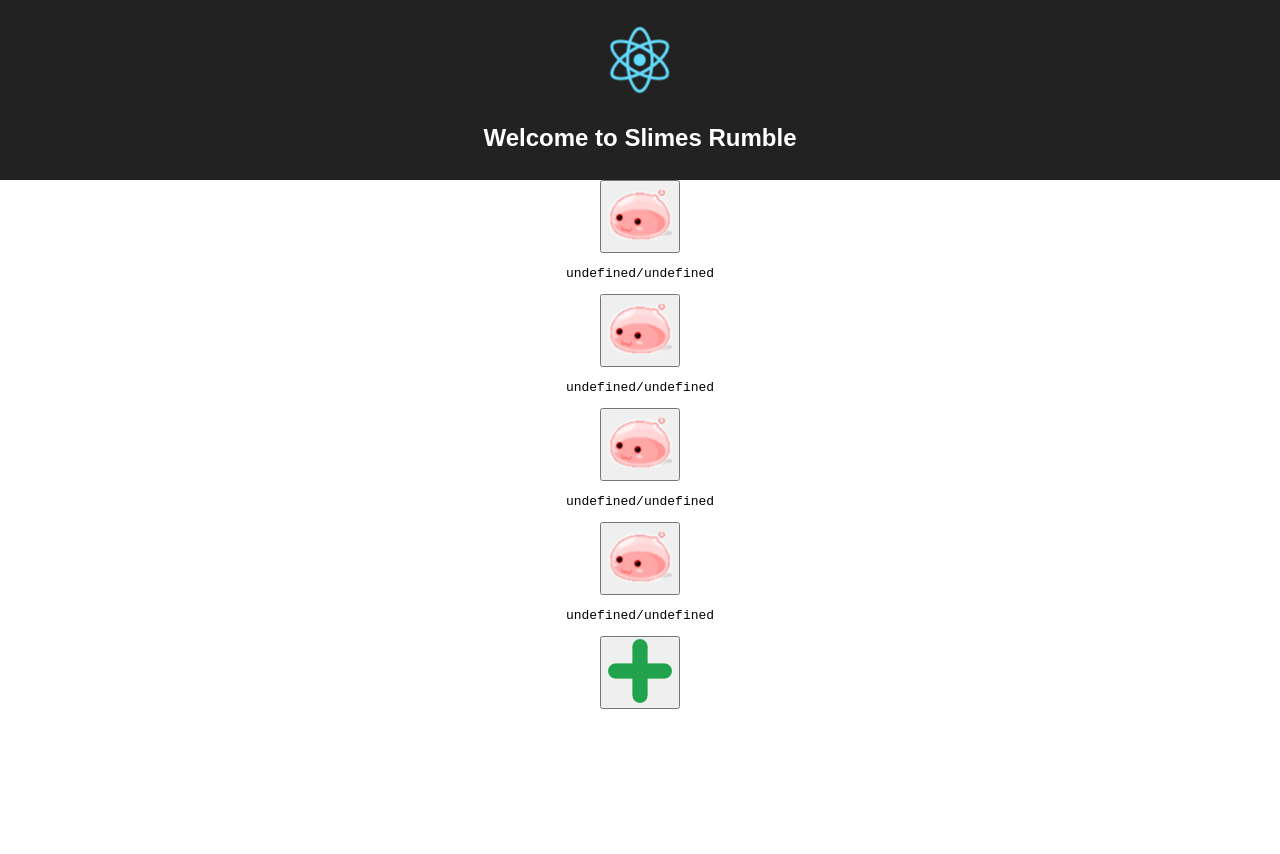
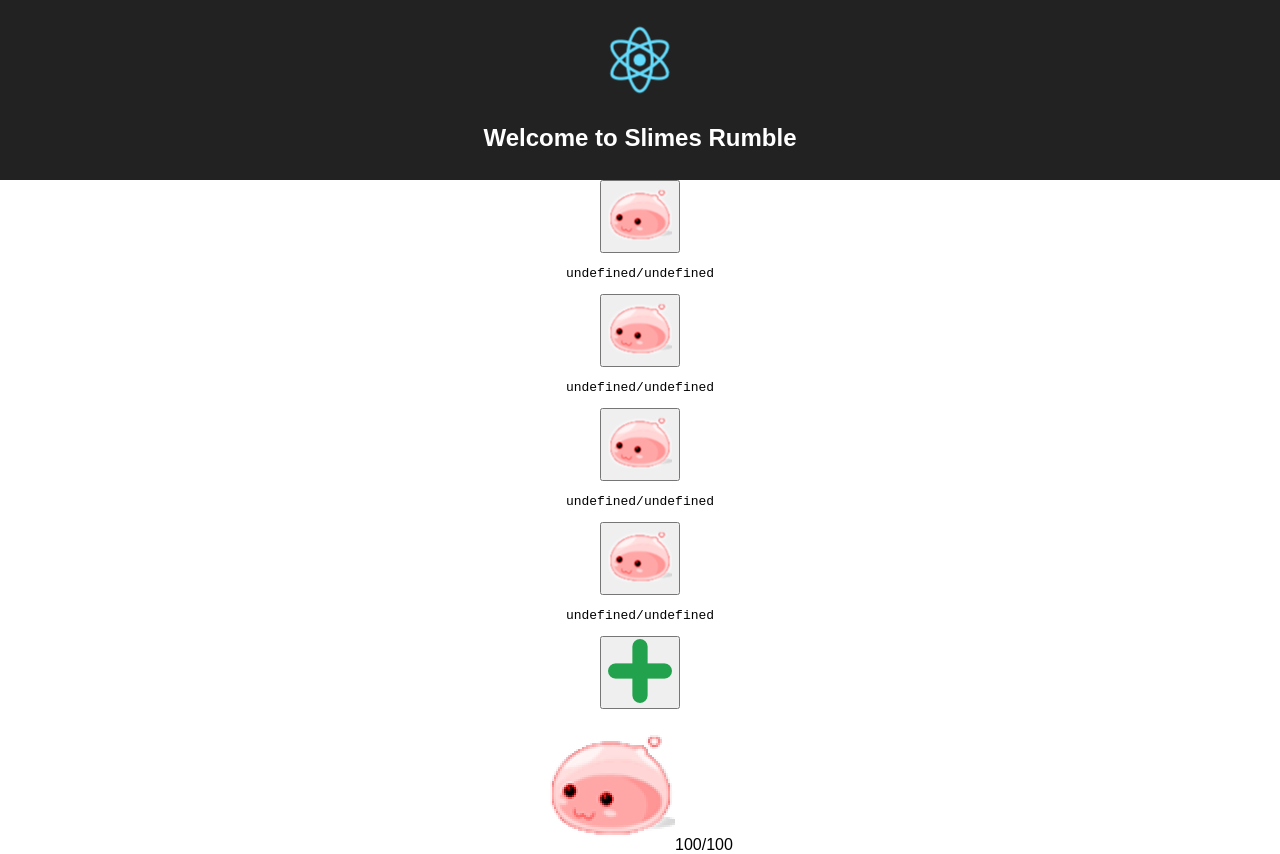
Before and after one commit to Knoty/reactive_slimes, a React (Create React App) app: page / in a window 1280 px wide. Before the commit the page ends 800 px from the top, so only its background shows below. Built offline with nearby package versions, Linux system fonts and the light colour scheme.

Commit message:
Added first version of realization for boss.

```diff
--- a/src/App.js
+++ b/src/App.js
@@ -3,6 +3,7 @@ import logo from './logo.svg';
 import './App.css';
 import SlimeGroup from './SlimesGroup.jsx';
 import CreateButton from './CreateSlime.jsx';
+import Boss from './Boss.jsx';
 
 class App extends Component {
   render() {
@@ -14,6 +15,7 @@ class App extends Component {
         </div>
         <SlimeGroup slimesAmount="3" />
         <CreateButton />
+        <Boss currentHP="100" maxHP="100"/>
       </div>
     );
   }
--- /dev/null
+++ b/src/Boss.jsx
@@ -0,0 +1,13 @@
+import React from "react";
+import poring from './pink_poring.png';
+
+function Boss(props) {
+  return (
+    <div className="boss" onClick={props.onClickFunction} >
+      <img alt='Boss' src={poring} />
+      {props.currentHP}/{props.maxHP}
+    </div>
+  );
+}
+
+export default Boss;
```
